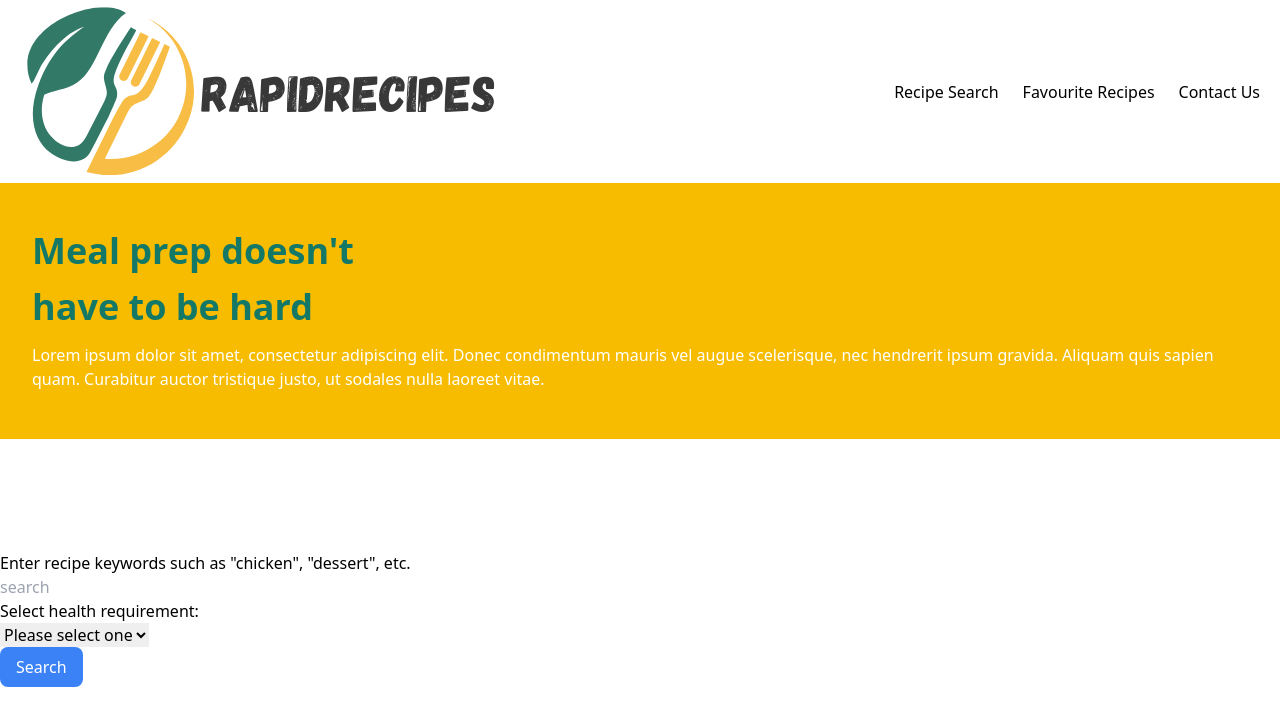
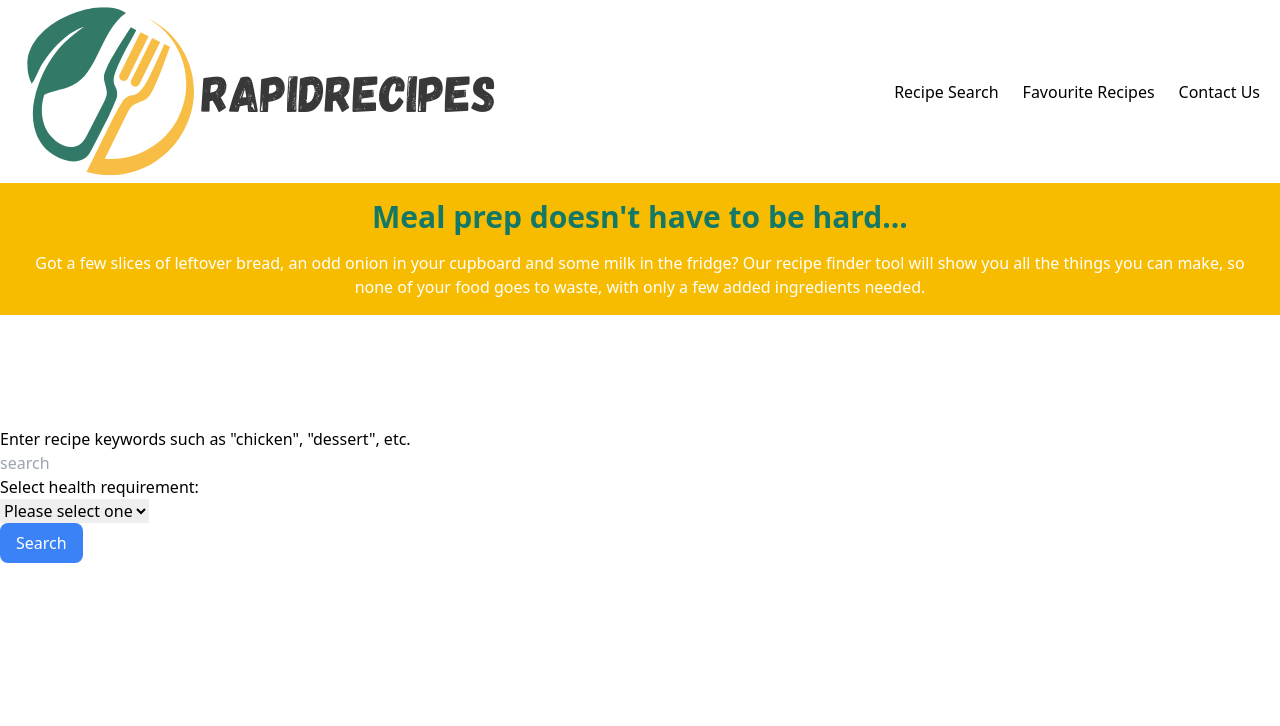
Before and after one commit to 42-djc/Project-2-Group-4, a React (Create React App) app: page / in a window 1280 px wide. Shown: the top 726 px of the page. Built offline with nearby package versions, Linux system fonts and the light colour scheme.

Commit message:
editing size of hero section and editing h3 content instead of default lorem text

```diff
--- a/src/Components/HeroSection.js
+++ b/src/Components/HeroSection.js
@@ -2,14 +2,10 @@ import React from 'react';
 
 const HeroSection = () => {
   return (
-    <div className="bg-gray-900 py-12 px-4 sm:px-6 lg:px-8" style={{ backgroundColor: '#F7BC00' }}>
+    <div className="bg-gray-900 py-4 px-4 sm:px-6 lg:px-8" style={{ backgroundColor: '#F7BC00' }}>
       <div className="max-w-7xl mx-auto text-left" style={{ backgroundColor: '#F7BC00' }}>
-      <h2 className="text-4xl font-bold mb-4" style={{ color: "#147866" }}>Meal prep doesn't</h2>
-
-      <h2 className="text-4xl font-bold mb-4" style={{ color: "#147866" }}>
-        have to be hard
-        </h2>
-        <h3 className="text-white">Lorem ipsum dolor sit amet, consectetur adipiscing elit. Donec condimentum mauris vel augue scelerisque, nec hendrerit ipsum gravida. Aliquam quis sapien quam. Curabitur auctor tristique justo, ut sodales nulla laoreet vitae.</h3>
+      <h2 className="text-center text-3xl font-bold mb-4" style={{ color: "#147866" }}>Meal prep doesn't have to be hard...</h2>
+        <h3 className="text-center text-white">Got a few slices of leftover bread, an odd onion in your cupboard and some milk in the fridge? Our recipe finder tool will show you all the things you can make, so none of your food goes to waste, with only a few added ingredients needed.</h3>
       </div>
     </div>
   );
```
